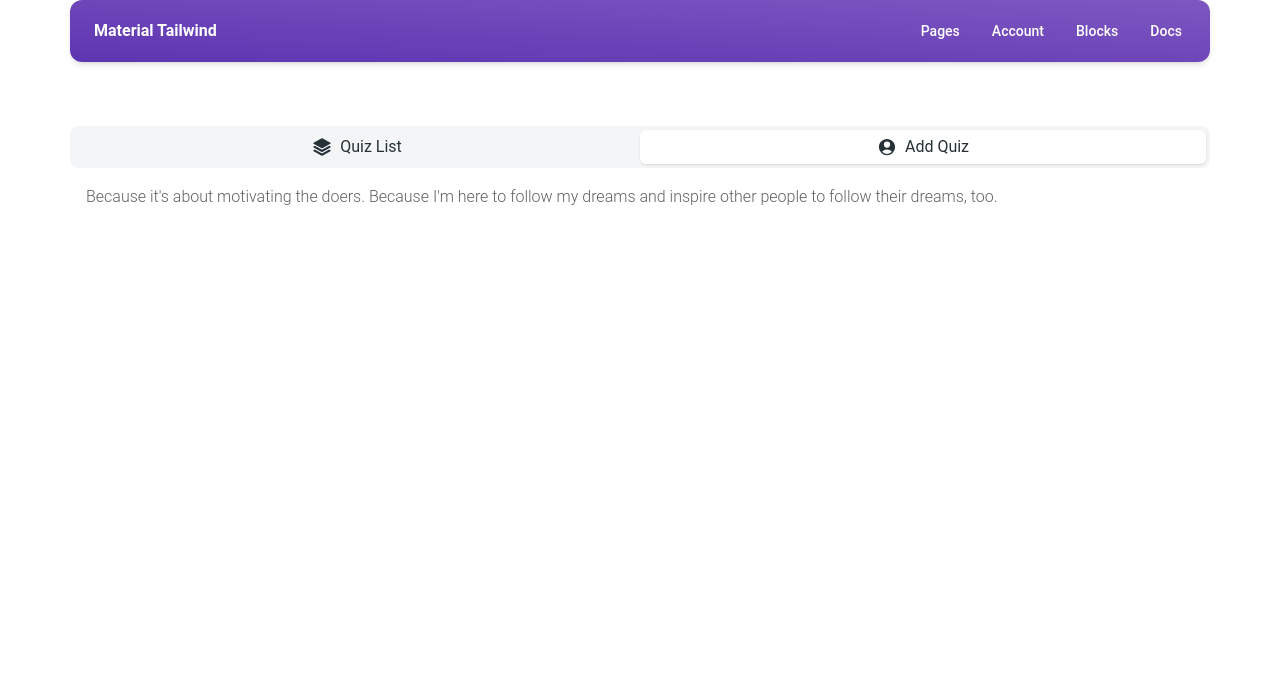
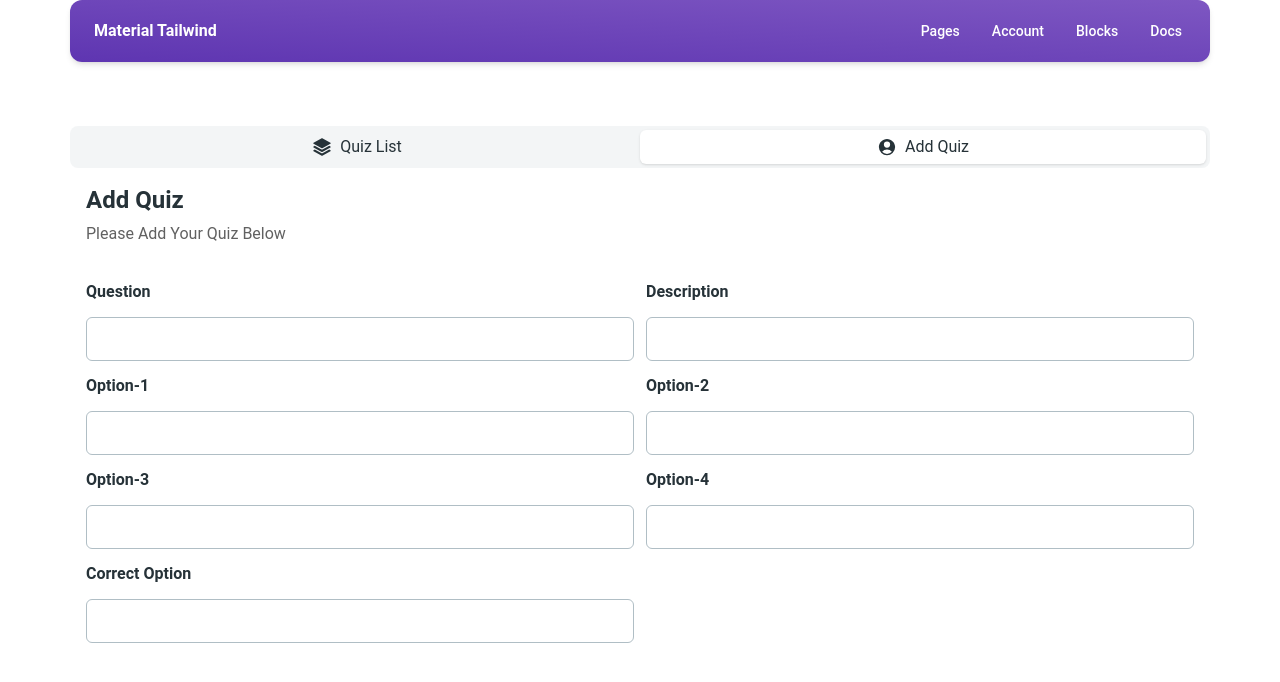
Before and after one commit to oliullah05/Quiz-App-Redux, a React (Vite) app: page / in a window 1280 px wide. Both pictures are taken after a click on the tab "Add Quiz". Shown: the top 682 px of the page. Built offline with nearby package versions, Linux system fonts and the light colour scheme.

Commit message:
add quiz form design done

```diff
--- /dev/null
+++ b/src/components/addQuizForm/AddQuizForm.tsx
@@ -0,0 +1,144 @@
+import {
+    Card,
+    Input,
+    Checkbox,
+    Button,
+    Typography,
+  } from "@material-tailwind/react";
+
+  export function AddQuizForm() {
+    return (
+       <Card placeholder={""} color="transparent" shadow={false}>
+        <Typography placeholder={""} variant="h4" color="blue-gray">
+         Add Quiz
+        </Typography>
+        <Typography placeholder={""} color="gray" className="mt-1 font-normal">
+         Please Add Your Quiz Below
+        </Typography>
+        <form className="mt-8 mb-2 w-full grid grid-cols-2 gap-3">
+
+         <div>
+         <Typography placeholder={""}  variant="h6" color="blue-gray" className="mb-3">
+             Question
+            </Typography>
+            <Input crossOrigin
+            size="lg"
+            placeholder="name@mail.com"
+            className=" !border-t-blue-gray-200 focus:!border-t-gray-900"
+            labelProps={{
+              className: "before:content-none after:content-none",
+            }}
+          />
+         </div>
+
+
+
+         <div>
+         <Typography placeholder={""}  variant="h6" color="blue-gray" className="mb-3">
+             Description
+            </Typography>
+            <Input crossOrigin
+            size="lg"
+            placeholder="name@mail.com"
+            className=" !border-t-blue-gray-200 focus:!border-t-gray-900"
+            labelProps={{
+              className: "before:content-none after:content-none",
+            }}
+          />
+         </div>
+
+
+
+
+
+         <div>
+         <Typography placeholder={""}  variant="h6" color="blue-gray" className="mb-3">
+             Option-1
+            </Typography>
+            <Input crossOrigin
+            size="lg"
+            placeholder="name@mail.com"
+            className=" !border-t-blue-gray-200 focus:!border-t-gray-900"
+            labelProps={{
+              className: "before:content-none after:content-none",
+            }}
+          />
+         </div>
+
+
+
+
+
+         <div>
+         <Typography placeholder={""}  variant="h6" color="blue-gray" className="mb-3">
+         Option-2
+            </Typography>
+            <Input crossOrigin
+            size="lg"
+            placeholder="name@mail.com"
+            className=" !border-t-blue-gray-200 focus:!border-t-gray-900"
+            labelProps={{
+              className: "before:content-none after:content-none",
+            }}
+          />
+         </div>
+
+
+
+
+
+         <div>
+         <Typography placeholder={""}  variant="h6" color="blue-gray" className="mb-3">
+         Option-3
+            </Typography>
+            <Input crossOrigin
+            size="lg"
+            placeholder="name@mail.com"
+            className=" !border-t-blue-gray-200 focus:!border-t-gray-900"
+            labelProps={{
+              className: "before:content-none after:content-none",
+            }}
+          />
+         </div>
+
+
+
+
+
+         <div>
+         <Typography placeholder={""}  variant="h6" color="blue-gray" className="mb-3">
+         Option-4
+            </Typography>
+            <Input crossOrigin
+            size="lg"
+            placeholder="name@mail.com"
+            className=" !border-t-blue-gray-200 focus:!border-t-gray-900"
+            labelProps={{
+              className: "before:content-none after:content-none",
+            }}
+          />
+         </div>
+
+
+
+
+         <div>
+         <Typography placeholder={""}  variant="h6" color="blue-gray" className="mb-3">
+         Correct Option
+            </Typography>
+            <Input crossOrigin
+            size="lg"
+            placeholder="name@mail.com"
+            className=" !border-t-blue-gray-200 focus:!border-t-gray-900"
+            labelProps={{
+              className: "before:content-none after:content-none",
+            }}
+          />
+         </div>
+
+
+
+        </form>
+      </Card>
+    );
+  }
--- /dev/null
+++ b/src/components/addQuizForm/SelectModule.tsx
@@ -0,0 +1,15 @@
+import { Select, Option } from "@material-tailwind/react";
+
+export function SelectModule() {
+  return (
+    <div className="w-72">
+      <Select placeholder={""} label="Select Module">
+        <Option>Material Tailwind HTML</Option>
+        <Option>Material Tailwind React</Option>
+        <Option>Material Tailwind Vue</Option>
+        <Option>Material Tailwind Angular</Option>
+        <Option>Material Tailwind Svelte</Option>
+      </Select>
+    </div>
+  );
+}
--- a/src/components/tabs/Tabs.tsx
+++ b/src/components/tabs/Tabs.tsx
@@ -12,6 +12,7 @@ import {
   Cog6ToothIcon,
 } from "@heroicons/react/24/solid";
 import { QuizCard } from "../quizCard/Card";
+import { AddQuizForm } from "../addQuizForm/AddQuizForm";
 
 export function TabsWithIcon() {
   const data = [
@@ -25,8 +26,7 @@ export function TabsWithIcon() {
       label: "Add Quiz",
       value: "add-quiz",
       icon: UserCircleIcon,
-      desc: `Because it's about motivating the doers. Because I'm here
-      to follow my dreams and inspire other people to follow their dreams, too.`,
+      desc: <AddQuizForm></AddQuizForm>,
     }
   ];
   return (
```
